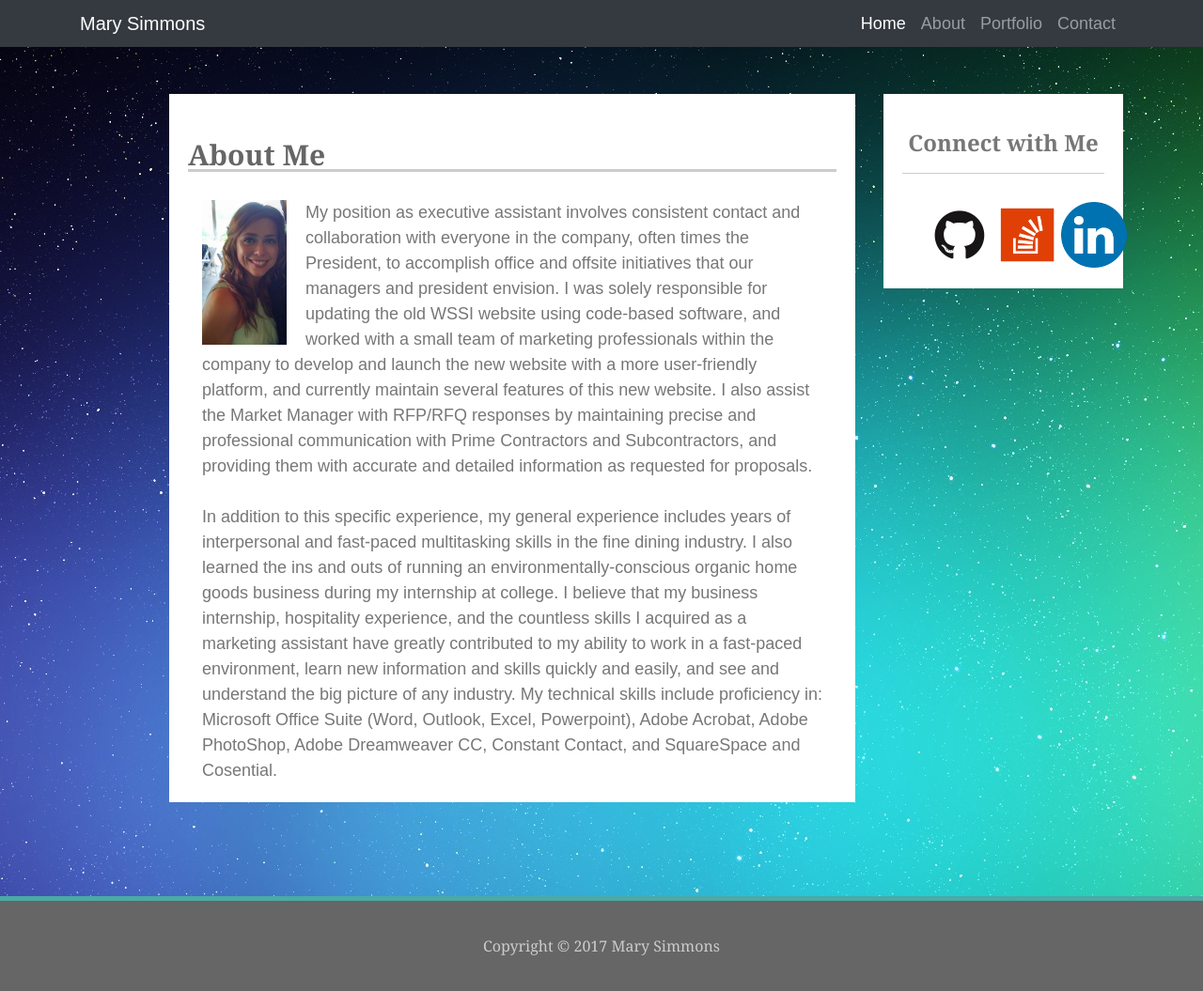
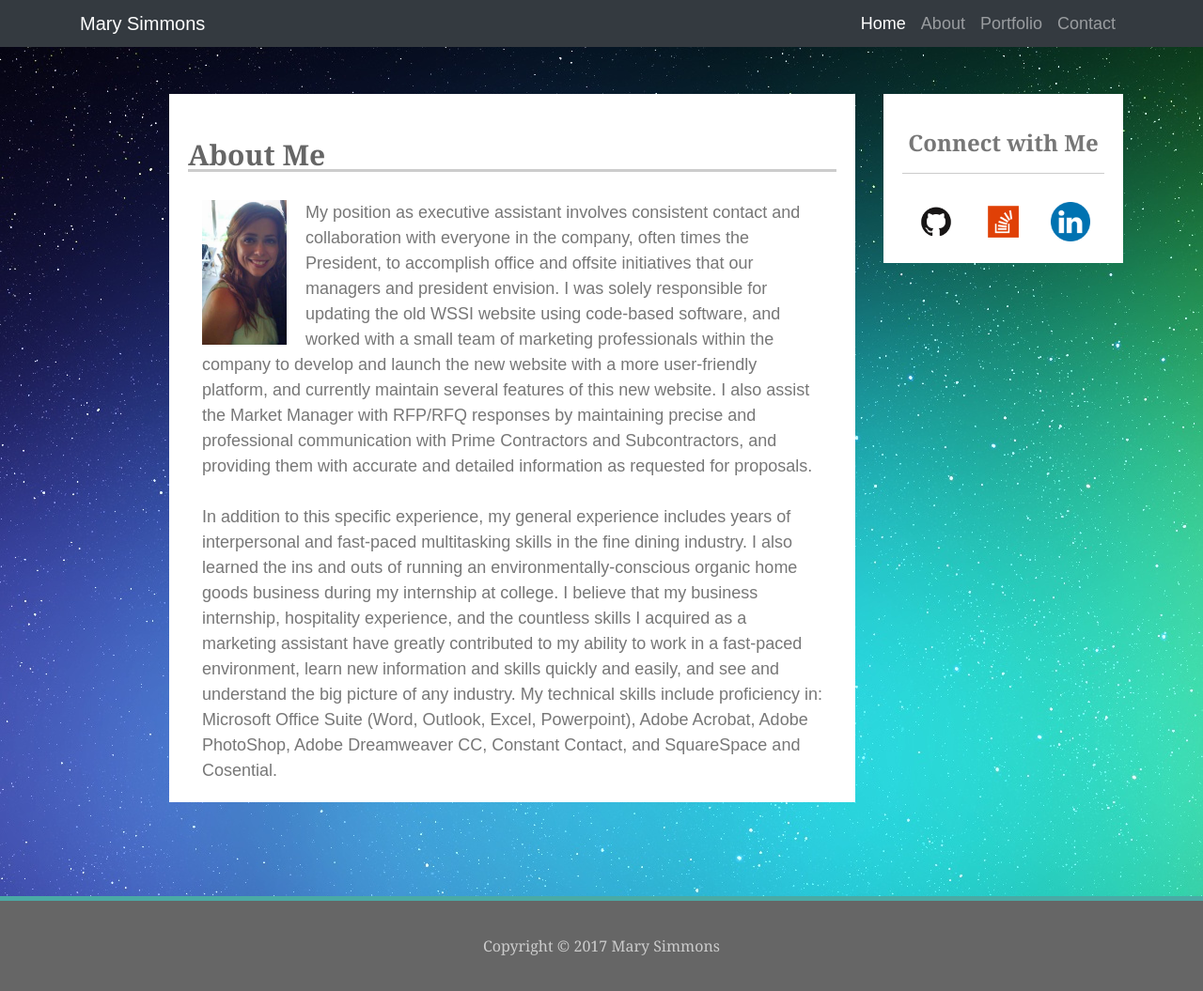
Before and after one commit to mksimmons89/Bootstrap-Portfolio, a plain HTML site: page HW-Index.html in a window 1280 px wide. Shown: the whole page at 94% size. Drawn offline with nearby package versions, Linux system fonts and the light colour scheme.

Commit message:
3rd push

```diff
--- a/HW-Index.html
+++ b/HW-Index.html
@@ -71,14 +71,14 @@
 				<!-- "Connect with me" buttons alligned in bootstrap -->
 <div class="container">
 					<div class="row">
-						<div class="col-sm">
-			      <a class="icon" href="https://github.com/mksimmons89" target="_blank"><img src="assets/GitHub-mark.png" width="70px" alt="github"></a>
+						<div class="col-sm-4">
+			      <a href="https://github.com/mksimmons89" target="_blank"><img src="assets/GitHub-mark.png" class="icon"alt="github"></a>
 			    	</div>
-			    	<div class="col-sm">
-			      <a class="icon" href="https://stackexchange.com/users/11971324/mary-simmons" target="_blank"><img src="assets/stackoverflow.png" width="70px" alt="stackoverflow"></a>
+			    	<div class="col-sm-4">
+			      <a href="https://stackexchange.com/users/11971324/mary-simmons" target="_blank"><img src="assets/stackoverflow.png" class="icon" alt="stackoverflow"></a>
 			    	</div>
-			    	<div class="col-sm">
-			      <a class="icon" href="https://www.linkedin.com/in/mary-simmons-46833943/" target="_blank"><img src="assets/linkedin.png" width="70px" alt="linkedin"></a></aside>
+			    	<div class="col-sm-4">
+			      <a href="https://www.linkedin.com/in/mary-simmons-46833943/" target="_blank"><img src="assets/linkedin.png" class="icon"alt="linkedin"></a></aside>
 					  </div>
 					</div>
 					</div>
--- a/assets/HW-style.css
+++ b/assets/HW-style.css
@@ -127,8 +127,8 @@ h3 {
 
 .icon {
   margin-top: 30px;
-  height: 20px;
-  width: 20px;
+  /*height: 20px;*/
+  width: 100% !important;
 }
 
 /*.icon:hover{
@@ -174,3 +174,9 @@ footer {
   margin-top: 10px;
   margin-bottom: 10px;
 }
+
+@media screen and (max-width: 480px) {
+  #profileimage {
+    width: 100%;
+}
+}
```
Also changed, not shown: HW-portfolio.html (line endings or trailing spaces), 1 other file.
